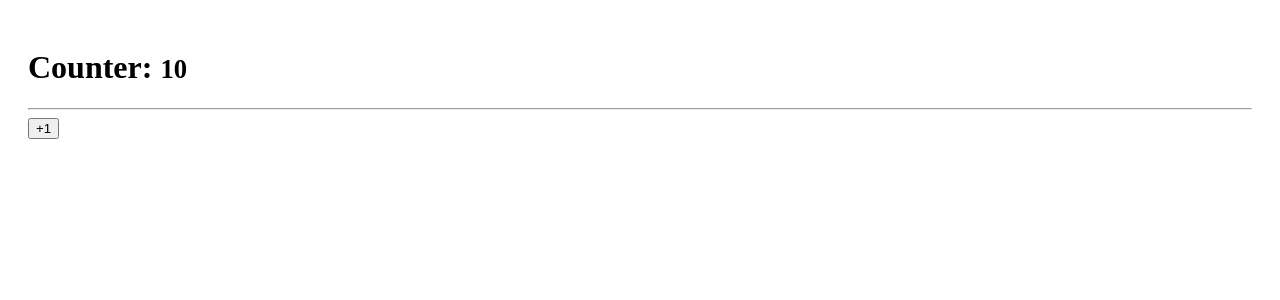
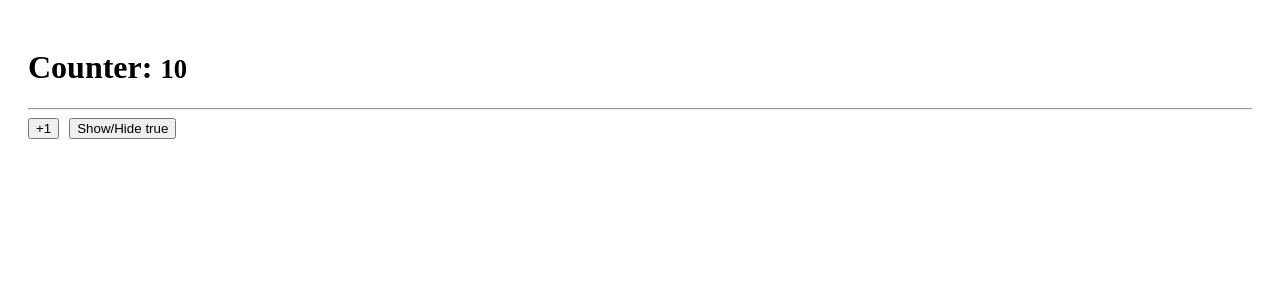
Before and after one commit to Alejandro2097/HooksApp, a React (Vite) app: page / in a window 1280 px wide. Shown: the top 300 px of the page. Built offline with nearby package versions, Linux system fonts and the light colour scheme.

Commit message:
se re dibuja mas de lo esperado

```diff
--- a/src/06-memos/Memorize.jsx
+++ b/src/06-memos/Memorize.jsx
@@ -1,10 +1,13 @@
+import { useState } from "react";
 import { useCounter } from "../hooks"
+import { Small } from "./Small";
 
 export const Memorize = () => {
     const {counter, increment} = useCounter(10);
+    const [show, setShow] = useState(true);
   return (
     <>
-        <h1>Counter: <small>{counter}</small></h1>
+        <h1>Counter: <Small value={counter}/></h1>
         <hr/>
 
         <button
@@ -13,6 +16,12 @@
         >
             +1
         </button>
+        <button
+            className="btn btn-outline-primary"
+            onClick={() => setShow(!show)}
+        >
+            Show/Hide { JSON.stringify(show) }
+        </button>
     </>
   )
 }
--- /dev/null
+++ b/src/06-memos/Small.jsx
@@ -0,0 +1,7 @@
+
+export const Small = ({value}) => {
+    console.log('Me volvi a dibujar :(')
+  return (
+    <small>{value}</small>
+  )
+}
```
